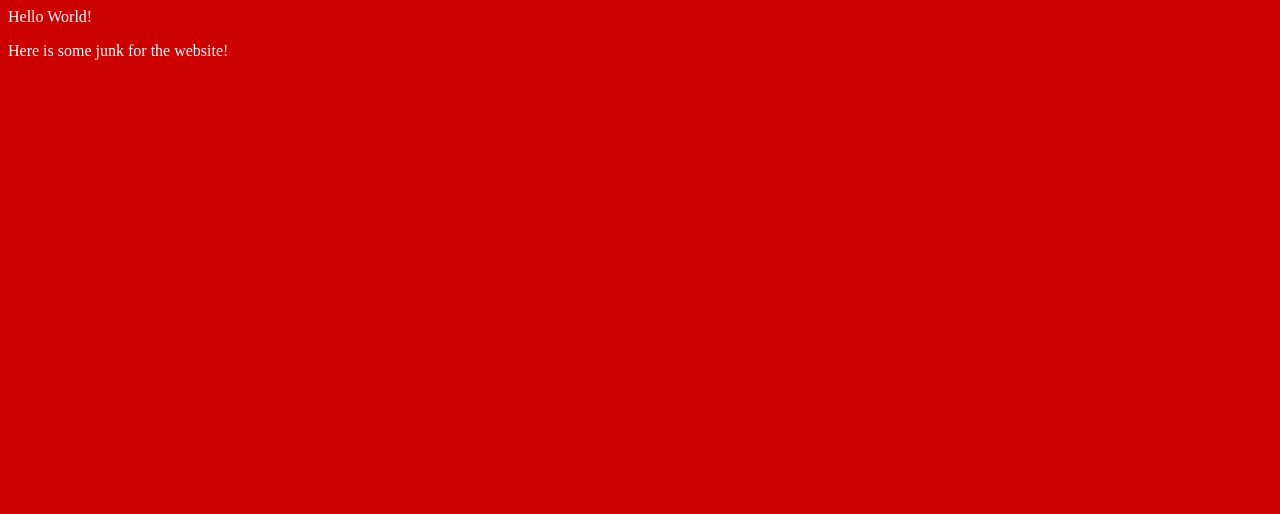
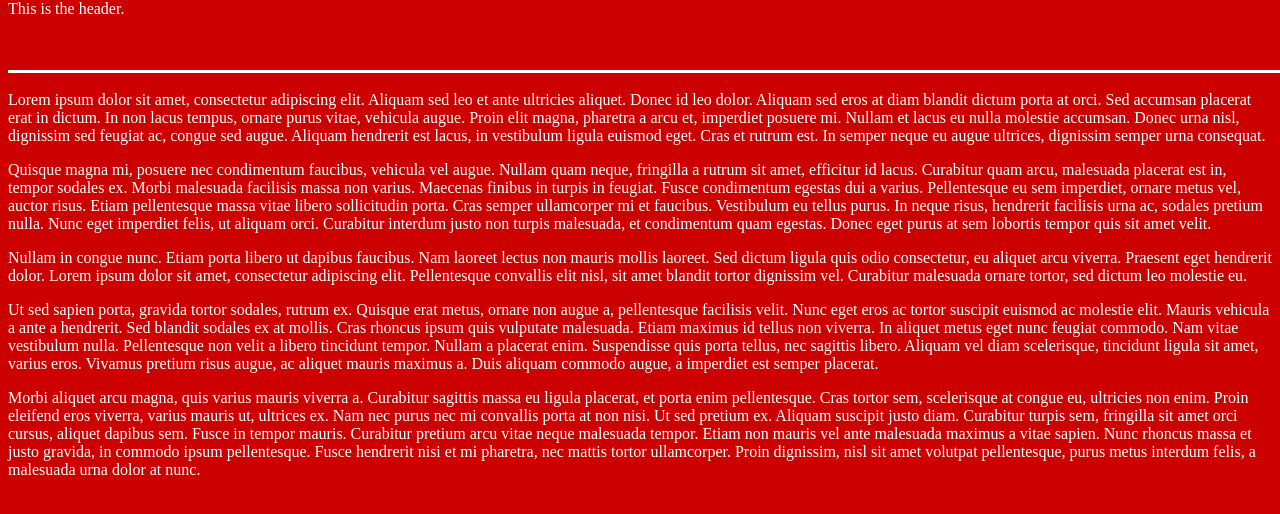
Before and after one commit to MdoggProdigy/myWebsite, a plain HTML site: page index.html in a window 1280 px wide. Drawn offline with Linux system fonts and the light colour scheme.

Commit message:
added some elements

```diff
--- a/index.html
+++ b/index.html
@@ -6,8 +6,56 @@
 </head>
 
 <body>
-    Hello World!
-    <p>Here is some junk for the website!</p>
+    <div class="top-container">
+        <div>This is the header.</div>
+    </div>
+
+    <div class="main-content-container">
+        <p>
+            Lorem ipsum dolor sit amet, consectetur adipiscing elit. Aliquam sed leo et ante ultricies aliquet. Donec id
+            leo dolor. Aliquam sed eros at diam blandit dictum porta at orci. Sed accumsan placerat erat in dictum. In
+            non lacus tempus, ornare purus vitae, vehicula augue. Proin elit magna, pharetra a arcu et, imperdiet
+            posuere mi. Nullam et lacus eu nulla molestie accumsan. Donec urna nisl, dignissim sed feugiat ac, congue
+            sed augue. Aliquam hendrerit est lacus, in vestibulum ligula euismod eget. Cras et rutrum est. In semper
+            neque eu augue ultrices, dignissim semper urna consequat.
+        </p>
+        <p>
+            Quisque magna mi, posuere nec condimentum faucibus, vehicula vel augue. Nullam quam neque, fringilla a
+            rutrum sit amet, efficitur id lacus. Curabitur quam arcu, malesuada placerat est in, tempor sodales ex.
+            Morbi malesuada facilisis massa non varius. Maecenas finibus in turpis in feugiat. Fusce condimentum egestas
+            dui a varius. Pellentesque eu sem imperdiet, ornare metus vel, auctor risus. Etiam pellentesque massa vitae
+            libero sollicitudin porta. Cras semper ullamcorper mi et faucibus. Vestibulum eu tellus purus. In neque
+            risus, hendrerit facilisis urna ac, sodales pretium nulla. Nunc eget imperdiet felis, ut aliquam orci.
+            Curabitur interdum justo non turpis malesuada, et condimentum quam egestas. Donec eget purus at sem lobortis
+            tempor quis sit amet velit.
+        </p>
+        <p>
+            Nullam in congue nunc. Etiam porta libero ut dapibus faucibus. Nam laoreet lectus non mauris mollis laoreet.
+            Sed dictum ligula quis odio consectetur, eu aliquet arcu viverra. Praesent eget hendrerit dolor. Lorem ipsum
+            dolor sit amet, consectetur adipiscing elit. Pellentesque convallis elit nisl, sit amet blandit tortor
+            dignissim vel. Curabitur malesuada ornare tortor, sed dictum leo molestie eu.
+        </p>
+        <p>
+            Ut sed sapien porta, gravida tortor sodales, rutrum ex. Quisque erat metus, ornare non augue a, pellentesque
+            facilisis velit. Nunc eget eros ac tortor suscipit euismod ac molestie elit. Mauris vehicula a ante a
+            hendrerit. Sed blandit sodales ex at mollis. Cras rhoncus ipsum quis vulputate malesuada. Etiam maximus id
+            tellus non viverra. In aliquet metus eget nunc feugiat commodo. Nam vitae vestibulum nulla. Pellentesque non
+            velit a libero tincidunt tempor. Nullam a placerat enim. Suspendisse quis porta tellus, nec sagittis libero.
+            Aliquam vel diam scelerisque, tincidunt ligula sit amet, varius eros. Vivamus pretium risus augue, ac
+            aliquet mauris maximus a. Duis aliquam commodo augue, a imperdiet est semper placerat.
+        </p>
+        <p>
+            Morbi aliquet arcu magna, quis varius mauris viverra a. Curabitur sagittis massa eu ligula placerat, et
+            porta enim pellentesque. Cras tortor sem, scelerisque at congue eu, ultricies non enim. Proin eleifend eros
+            viverra, varius mauris ut, ultrices ex. Nam nec purus nec mi convallis porta at non nisi. Ut sed pretium ex.
+            Aliquam suscipit justo diam. Curabitur turpis sem, fringilla sit amet orci cursus, aliquet dapibus sem.
+            Fusce in tempor mauris. Curabitur pretium arcu vitae neque malesuada tempor. Etiam non mauris vel ante
+            malesuada maximus a vitae sapien. Nunc rhoncus massa et justo gravida, in commodo ipsum pellentesque. Fusce
+            hendrerit nisi et mi pharetra, nec mattis tortor ullamcorper. Proin dignissim, nisl sit amet volutpat
+            pellentesque, purus metus interdum felis, a malesuada urna dolor at nunc.
+        </p>
+    </div>
+
 </body>
 
 </html>
--- a/my-site.css
+++ b/my-site.css
@@ -1,4 +1,17 @@
 body {
     background-color: #cc0000;
     color: white;
-  }
+}
+
+.top-container{
+    position: fixed;
+    top: 0;
+    border-bottom: 3px solid white;
+    height: 70px;
+    width: 100%;
+}
+
+.main-content-container{
+    position: relative;
+    top: 75px;
+}
```
